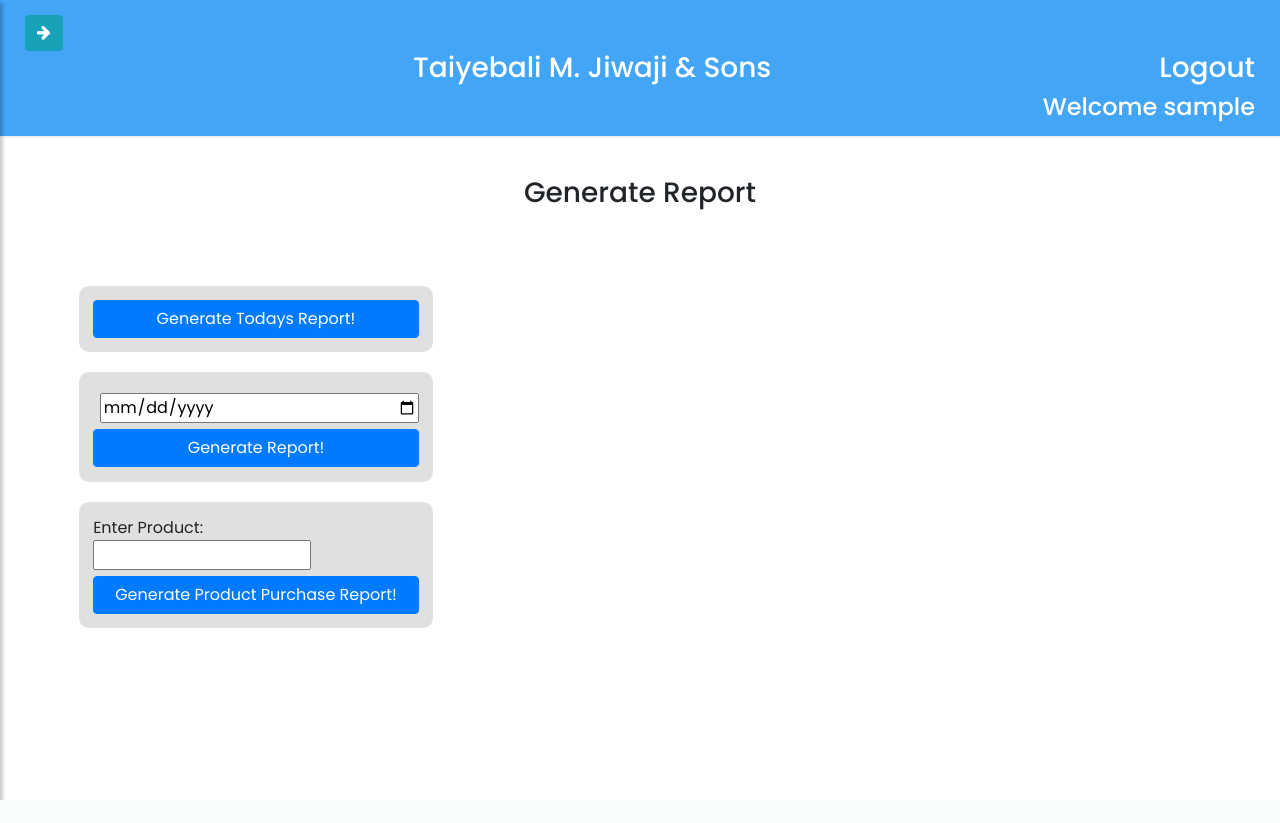
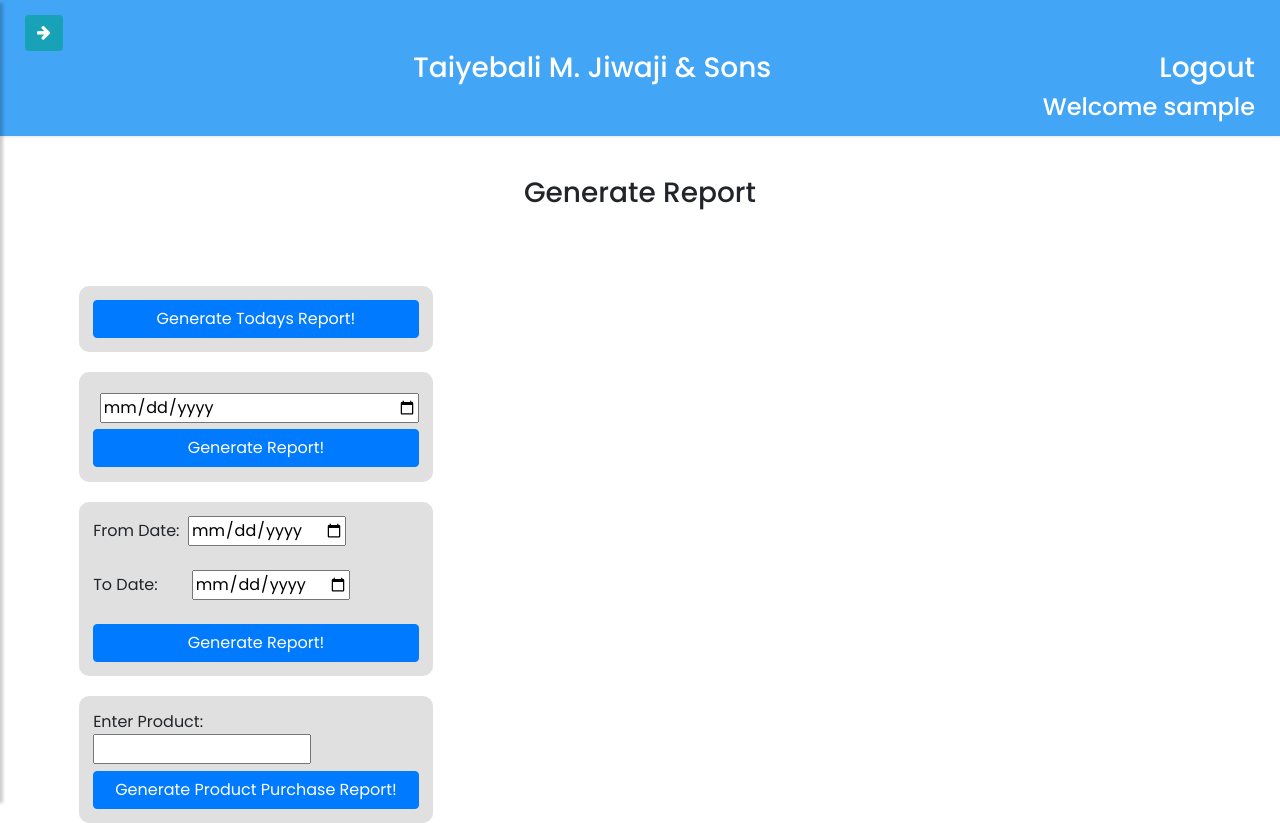
Before and after one commit to aliasgar521/TMJ, a PHP site: page /Report.php in a window 1280 px wide. Before the commit the page ends 800 px from the top, so only its background shows below. Run offline with PHP 8.4, Linux system fonts and the light colour scheme; the visitor is signed in with stand-in values (Sample User, id 1).

Commit message:
Update Report.php

```diff
--- a/Report.php
+++ b/Report.php
@@ -183,6 +183,13 @@ else if((isset($_SESSION['username']) && $_SESSION['role'] == "worker"))
                                 <input type="date"  name="single_date" id="single_date" style="margin:2%; width:98%" >
                                 <input type="submit" class="btn btn-primary btn-block" name="submit_date"  value="Generate Report!">
                             </form>
+                            <form id="date_report2" method="get" action="#" class="rcorners3">
+                                From Date:&nbsp;
+                                <input type="date"  name="double_date1" id="double_date1"><br><br>
+                                To Date: &nbsp;&nbsp;&nbsp;&nbsp;&nbsp;&nbsp;
+                                <input type="date"  name="double_date2" id="double_date2"><br><br>
+                                <input type="submit" class="btn btn-primary btn-block" name="submit_double_date" value="Generate Report!">
+                            </form>
                              <form id="product" method="get" action="#"  class="rcorners3">
                                 Enter Product:
                                 <input type="text" name="product_input" id="product_input" class="product_input" style="width:67%"/>
@@ -203,7 +210,12 @@ else if((isset($_SESSION['username']) && $_SESSION['role'] == "worker"))
                             $date1=strtotime($date);
                             echo "<script>console.log($date1)</script>";
                             display_date($date,$date1);
-
+                        }
+                        else if(isset($_GET['submit_double_date']))
+                        {
+                            $ddate1=htmlentities($_GET['double_date1']);
+                            $ddate2=htmlentities($_GET['double_date2']);
+                            display_ddate($ddate1,$ddate2);
                         }
                         else if(isset($_GET['submit_product'])){
                             $product=htmlentities($_GET['product_input']);
@@ -280,7 +292,49 @@ else if((isset($_SESSION['username']) && $_SESSION['role'] == "worker"))
                             else
                                 echo "<br><br><h1>No results Found</h1>";
                         }
+                        function display_ddate(string $ddate1,string $ddate2){
+                            $connection=connect_db();
+                                //$product = $menu['product_input'];
+                                // $sql="SELECT pro_name,quantity,cost_price from invandpro where pro_name = '$product';";
+                            $t1=strtotime($ddate1);
+                            $t2=strtotime($ddate2);
+                            $sum=0;
+                            $profit=0;
 
+                            $sql="select sales_date,item_name,quantity,SalesDetails.sell_price,profit,sales_person from SalesDetails join Sales on SalesDetails.bill_id=Sales.bill_id join Inventory on SalesDetails.product_id=Inventory.id where sales_date between '$t1' and '$t2' order by sales_date ASC";
+
+                            $result = mysqli_query($connection,$sql);
+                            if(mysqli_num_rows($result)){
+                                echo '<h2>Sales report since <u>';
+                                echo $ddate1;
+                                echo ' to ';
+                                echo $ddate2;
+                                echo'</u></h2><table>
+                                <tr  style="background:#42A5F5;color:white" >
+                                    <th>Date & Time</th>
+                                    <th>Product</th>
+                                    <th>Quantity</th>
+                                    <th>Sold For</th>
+                                    <th>Profit</th>
+                                    <th>Sales Person</th>
+
+                                </tr>';
+                                    while($row = $result->fetch_assoc()){
+                                    $time=$row["sales_date"];
+                                    $time1= date("d-m-Y h:i a ", substr("$time", 0, 10));
+
+                                    echo "<tr><td>".$time1."</td><td>".$row["item_name"]."</td><td>".$row["quantity"]."</td><td>".$row["sell_price"]."</td><td>".$row["profit"]."</td><td>".$row["sales_person"]."</td></tr>";
+                                    $sum=$sum+($row["sell_price"]*$row["quantity"]);
+                                    $profit=$profit+($row["profit"]);
+                        			}
+                                echo "</table>";
+                                echo "<h2>Total Sale is <strong>".$sum."</strong> BD</h2>";
+                                echo "<h2>Total Profit is <strong>".$profit."</strong> BD</h2>";
+                            }
+                            else
+                                echo "<br><br><h1>No results Found</h1>";
+                            $connection->close();
+                        }
                         function display_product(string $product){
                             $connection=connect_db();
                             $sql="select sales_date,item_name,quantity,SalesDetails.sell_price,profit,sales_person from SalesDetails join Sales on SalesDetails.bill_id=Sales.bill_id join Inventory on SalesDetails.product_id=Inventory.id where item_name='$product' order by sales_date DESC";
```
